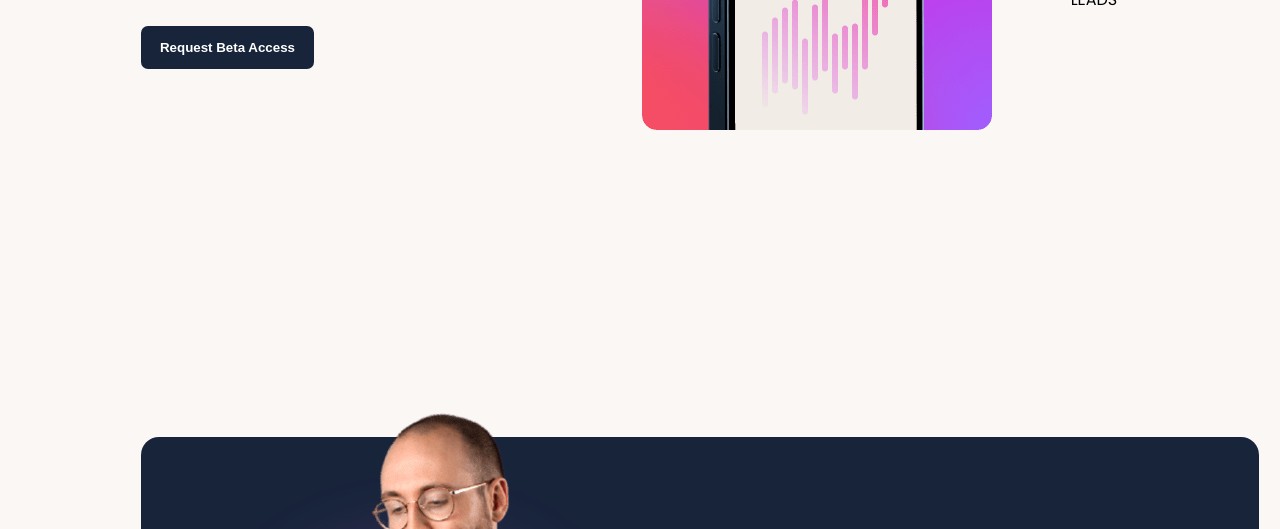
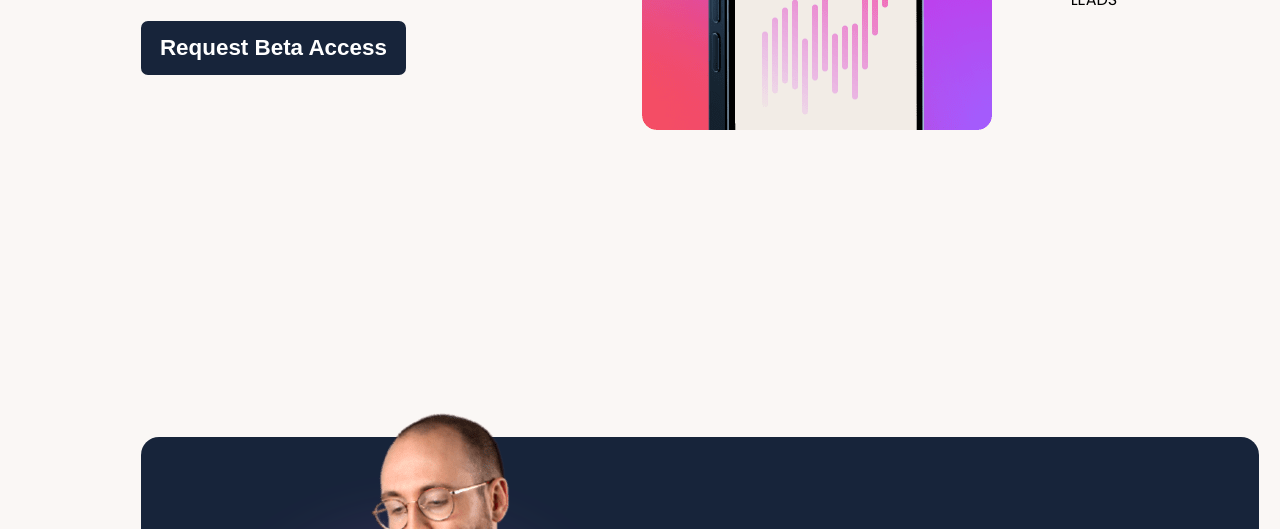
Before and after one commit to deracali/suite-landing-page, a plain HTML site: page index.html in a window 1280 px wide. Shown: the part 584-1113 px from the top of the page. Drawn offline with Linux system fonts and the light colour scheme.

Commit message:
last commit

```diff
--- a/style.css
+++ b/style.css
@@ -49,6 +49,10 @@ header {
   background: transparent;
   border-radius: 7px;
   cursor: pointer;
+}
+
+button strong {
+  font-size: 1.4rem;
 }
 
 .header-btn {
```
